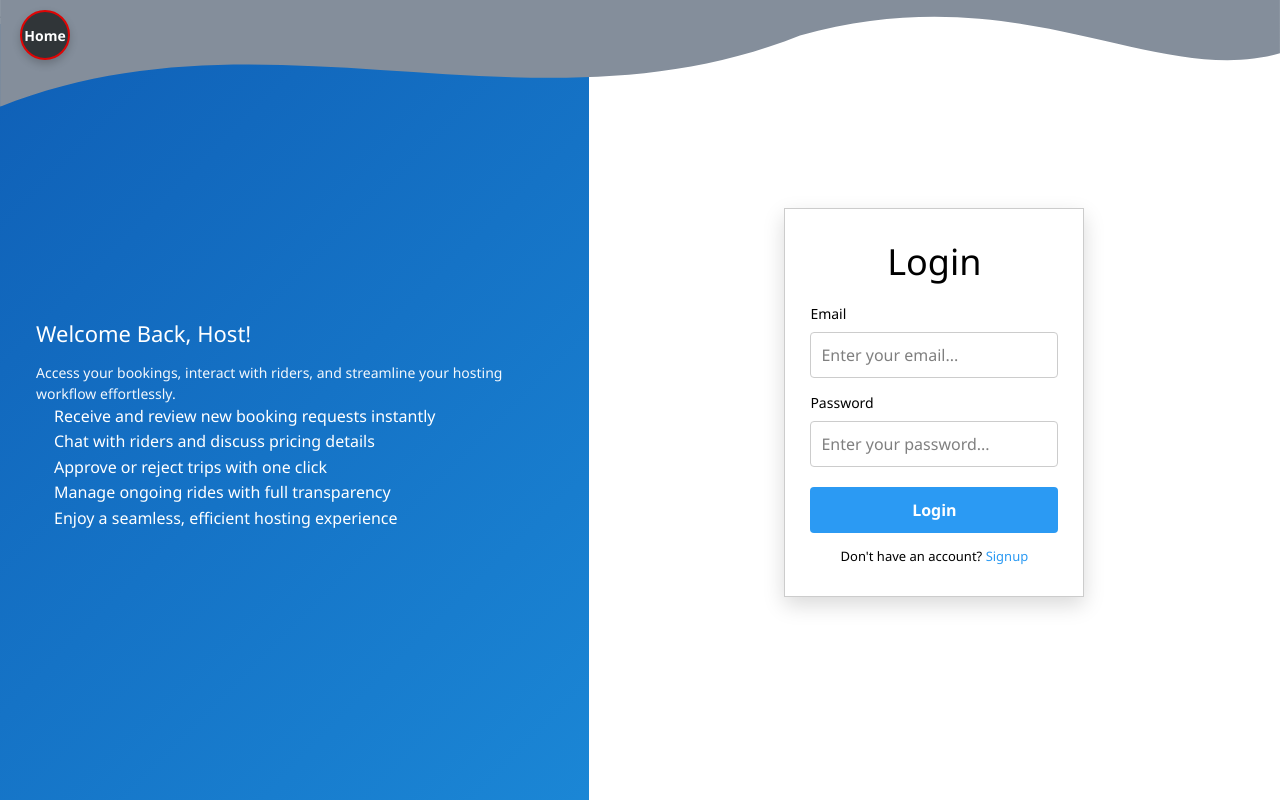
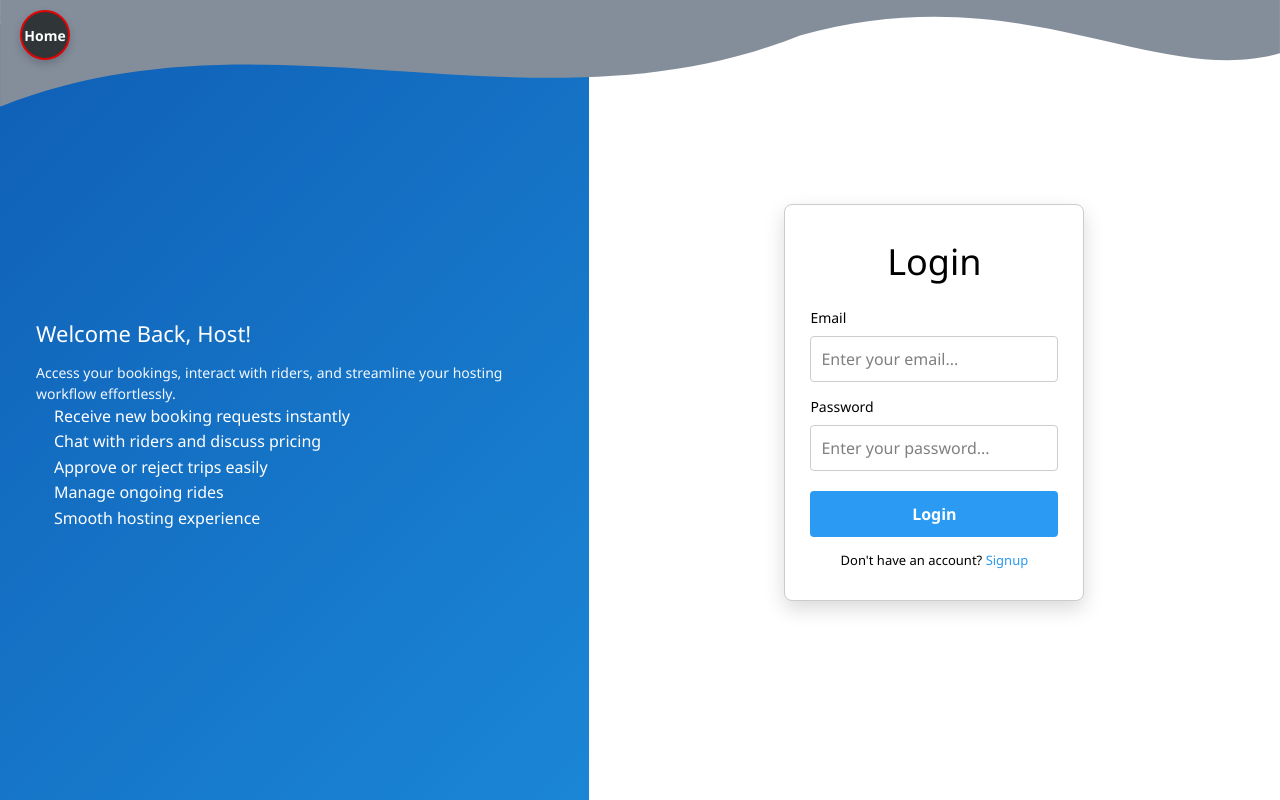
Before and after one commit to aiman001-ai/book-my-ride-frontend, a React (Vite) app: page /login in a window 1280 px wide. Built offline with nearby package versions, Linux system fonts and the light colour scheme.

Commit message:
Frontend UI updates

```diff
--- a/src/pages/Login.jsx
+++ b/src/pages/Login.jsx
@@ -11,11 +11,13 @@ function Login() {
   const [loginInfo, setLoginInfo] = useState({ email: "", password: "" });
   const navigate = useNavigate();
 
-  const handleChange = (e) => setLoginInfo({ ...loginInfo, [e.target.name]: e.target.value });
+  const handleChange = (e) =>
+    setLoginInfo({ ...loginInfo, [e.target.name]: e.target.value });
 
   const handleLogin = async (e) => {
     e.preventDefault();
-    if (!loginInfo.email || !loginInfo.password) return handleError("Email and password required");
+    if (!loginInfo.email || !loginInfo.password)
+      return handleError("Email and password required");
 
     try {
       const res = await fetch(`${BASE_URL}/auth/login`, {
@@ -38,33 +40,138 @@ function Login() {
   };
 
   return (
-    <div style={{ height: "100vh", width: "100vw", display: "flex", overflow: "hidden", fontFamily: "Segoe UI, sans-serif" }}>
+    <div
+      style={{
+        height: "100vh",
+        width: "100vw",
+        display: "flex",
+        overflow: "hidden",
+        fontFamily: "Segoe UI, sans-serif",
+
+        // ⭐ RESPONSIVE FIX
+        flexDirection: window.innerWidth < 768 ? "column-reverse" : "row",
+      }}
+    >
       <Header />
-      <div style={{ width: "46%", height: "100%", background: "linear-gradient(135deg,#0f5fb6 0%,#1b87d6 100%)", color: "#fff", padding: "40px 36px", display: "flex", flexDirection: "column", justifyContent: "center" }}>
-        <div>
 
-          <h2 style={{ margin: "0 0 12px 0", fontSize: "22px" }}>Welcome Back, Host!</h2>
-          <p style={{ fontSize: "14px", opacity: 0.95 }}>Access your bookings, interact with riders, and streamline your hosting workflow effortlessly.</p>
-          <ul style={{ marginLeft: "18px", lineHeight: "1.6" }}>
-            <li>Receive and review new booking requests instantly</li>
-            <li>Chat with riders and discuss pricing details</li>
-            <li>Approve or reject trips with one click</li>
-            <li>Manage ongoing rides with full transparency</li>
-            <li>Enjoy a seamless, efficient hosting experience</li>
-          </ul>
-        </div>
+      {/* LEFT INFO PANEL */}
+      <div
+        style={{
+          width: window.innerWidth < 768 ? "100%" : "46%",
+          minHeight: window.innerWidth < 768 ? "45vh" : "100%",
+          background: "linear-gradient(135deg,#0f5fb6 0%,#1b87d6 100%)",
+          color: "#fff",
+          padding: "40px 36px",
+          display: "flex",
+          flexDirection: "column",
+          justifyContent: "center",
+          textAlign: window.innerWidth < 768 ? "center" : "left",
+        }}
+      >
+        <h2 style={{ margin: "0 0 12px 0", fontSize: "22px" }}>Welcome Back, Host!</h2>
+        <p style={{ fontSize: "14px", opacity: 0.95 }}>
+          Access your bookings, interact with riders, and streamline your hosting workflow effortlessly.
+        </p>
+
+        <ul style={{ marginLeft: window.innerWidth < 768 ? "0" : "18px", lineHeight: "1.6" }}>
+          <li>Receive new booking requests instantly</li>
+          <li>Chat with riders and discuss pricing</li>
+          <li>Approve or reject trips easily</li>
+          <li>Manage ongoing rides</li>
+          <li>Smooth hosting experience</li>
+        </ul>
       </div>
-      <div style={{ width: "54%", height: "100%", padding: "42px 36px", background: "#fff", display: "flex", flexDirection: "column", justifyContent: "center", alignItems: "center" }}>
-        <div style={{ width: "100%", maxWidth: "300px", padding: "30px 25px", background: "#fff", border: ".1px solid #ccc", boxShadow: "0 8px 20px rgba(0,0,0,0.15)", marginTop: "-43px" }}>
-          <h1 style={{ textAlign: "center", fontSize: "36px", fontWeight: "300", lineHeight: "46px", WebkitFontSmoothing: "antialiased", marginBottom: "18px" }}>Login</h1>
+
+      {/* RIGHT LOGIN FORM */}
+      <div
+        style={{
+          width: window.innerWidth < 768 ? "100%" : "54%",
+          minHeight: window.innerWidth < 768 ? "55vh" : "100%",
+          padding: "42px 36px",
+          background: "#fff",
+          display: "flex",
+          justifyContent: "center",
+          alignItems: "center",
+        }}
+      >
+        <div
+          style={{
+            width: "100%",
+            maxWidth: "300px",
+            padding: "30px 25px",
+            background: "#fff",
+            border: ".1px solid #ccc",
+            boxShadow: "0 8px 20px rgba(0,0,0,0.15)",
+            marginTop: "-43px",
+            borderRadius: "8px",
+          }}
+        >
+          <h1
+            style={{
+              textAlign: "center",
+              fontSize: "36px",
+              fontWeight: "300",
+              marginBottom: "18px",
+            }}
+          >
+            Login
+          </h1>
+
           <form onSubmit={handleLogin}>
             <label style={{ fontSize: "14px" }}>Email</label>
-            <input type="email" name="email" placeholder="Enter your email..." value={loginInfo.email} onChange={handleChange} style={{ width: "100%", padding: "10px", margin: "8px 0 14px 0", border: "1px solid #ccc", borderRadius: "4px" }} />
+            <input
+              type="email"
+              name="email"
+              placeholder="Enter your email..."
+              value={loginInfo.email}
+              onChange={handleChange}
+              style={{
+                width: "100%",
+                padding: "10px",
+                margin: "8px 0 14px 0",
+                border: "1px solid #ccc",
+                borderRadius: "4px",
+              }}
+            />
+
             <label style={{ fontSize: "14px" }}>Password</label>
-            <input type="password" name="password" placeholder="Enter your password..." value={loginInfo.password} onChange={handleChange} style={{ width: "100%", padding: "10px", margin: "8px 0 20px 0", border: "1px solid #ccc", borderRadius: "4px" }} />
-            <button type="submit" style={{ width: "100%", padding: "11px", border: "none", borderRadius: "4px", background: "#2b9af3", color: "#fff", fontWeight: "600", cursor: "pointer" }}>Login</button>
-            <div style={{ marginTop: "14px", fontSize: "13px", textAlign: "center" }}>Don't have an account? <Link to="/signup" style={{ color: "#2b9af3" }}>Signup</Link></div>
+            <input
+              type="password"
+              name="password"
+              placeholder="Enter your password..."
+              value={loginInfo.password}
+              onChange={handleChange}
+              style={{
+                width: "100%",
+                padding: "10px",
+                margin: "8px 0 20px 0",
+                border: "1px solid #ccc",
+                borderRadius: "4px",
+              }}
+            />
+
+            <button
+              type="submit"
+              style={{
+                width: "100%",
+                padding: "11px",
+                border: "none",
+                borderRadius: "4px",
+                background: "#2b9af3",
+                color: "#fff",
+                fontWeight: "600",
+                cursor: "pointer",
+              }}
+            >
+              Login
+            </button>
+
+            <div style={{ marginTop: "14px", fontSize: "13px", textAlign: "center" }}>
+              Don't have an account?
+              <Link to="/signup" style={{ color: "#2b9af3" }}> Signup </Link>
+            </div>
           </form>
+
           <ToastContainer />
         </div>
       </div>
```
